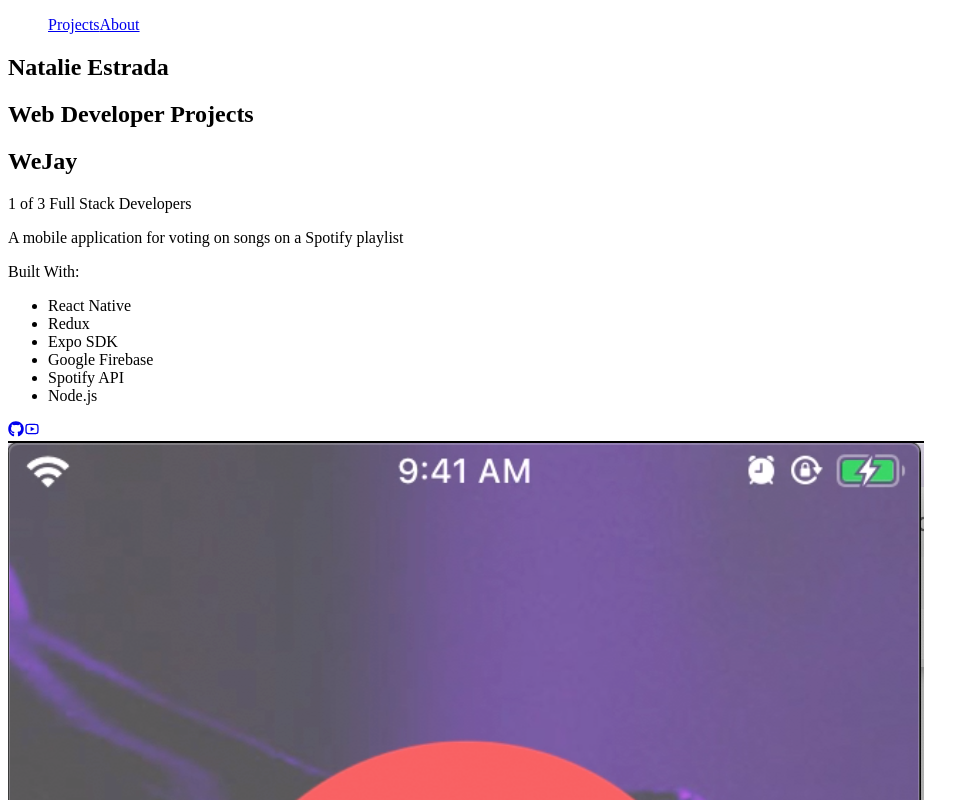
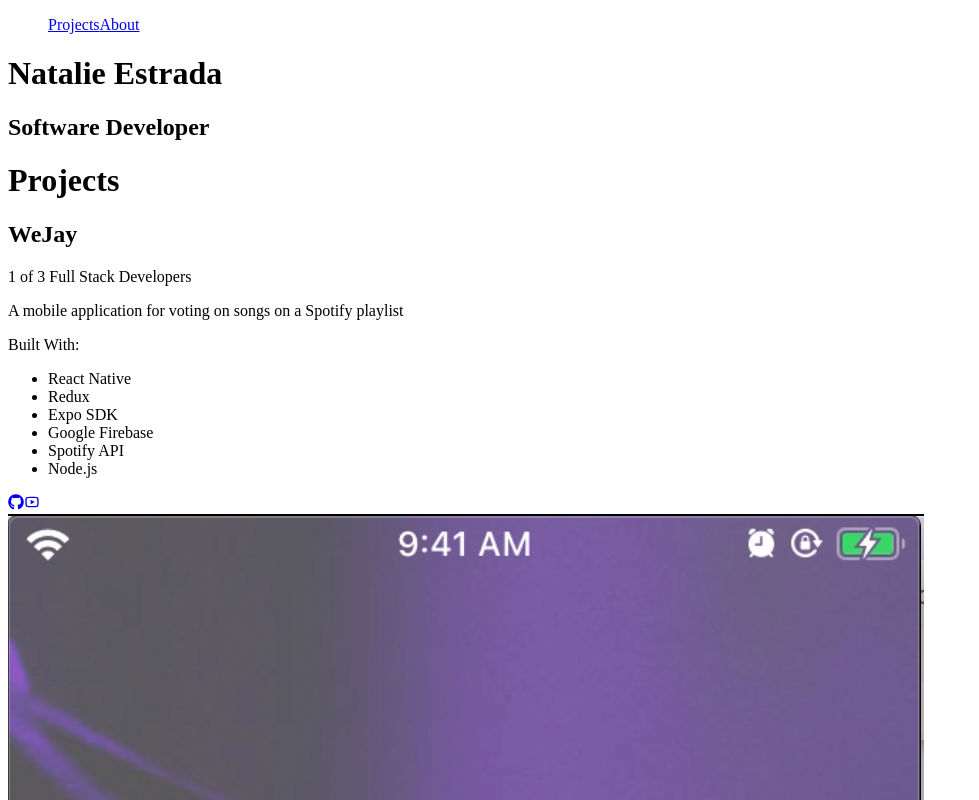
Before and after one commit to nmestrada/portfolio-nextjs, a Next.js app: page / in a window 1280 px wide. Shown: the top 800 px of the page, without its empty margins (0-979 px from the left). Built offline with nearby package versions, Linux system fonts and the light colour scheme.

Commit message:
fixed header font size

```diff
--- a/components/About.js
+++ b/components/About.js
@@ -1,9 +1,9 @@
 import {FaLinkedin, FaTwitter, FaGithub} from 'react-icons/fa'
 export default function About() {
     return (
-        <section className="about" id="about">
+        <div className="about" id="about">
+            <h1>About Me</h1>
             <img src='/images/headshoticon1.jpg' alt='NatalieEstradaImage'/>
-            <h2>About Me</h2>
             <p>I've always been passionate about teaching myself web development. I started by building a blog during my free time working in customer service.
             I have a background studying Materials Science Engineering at University of Michigan and I've always loved problem solving, building projects and creating solutions that make people's lives easier. </p>
             <h3>Learning & Growing</h3>
@@ -33,6 +33,6 @@
                 </a>
 
             </div>
-        </section>
+        </div>
     )
 }
--- a/pages/index.js
+++ b/pages/index.js
@@ -39,12 +39,14 @@
         <a href="#projects">Projects</a>
         <a href="#about">About</a>
       </Scrollspy>
+
     </nav>
       <main>
-        <section className="hero">
+      <div className="hero">
             <h1>Natalie Estrada</h1>
-            <h2>Web Developer Projects</h2>
-        </section>
+            <h2>Software Developer</h2>
+        </div>
+        <h1>Projects</h1>
         <section className="projects" id="projects">
             {
                 projects.map(project => <SingleProject project={project}/>)
--- a/styles/index.css
+++ b/styles/index.css
@@ -147,6 +147,7 @@
     flex-direction: column;
     color: #fff;
 }
+
 .projects {
     /* padding: 0 1rem; */
     display: flex;
@@ -317,6 +318,12 @@
     flex-direction: column;
     align-items: center;
 }
+.hero h1 {
+    font-size: 3rem;
+}
+.hero h2 {
+    font-size: 1.5rem;
+}
 /*
 media queries
 */
```
